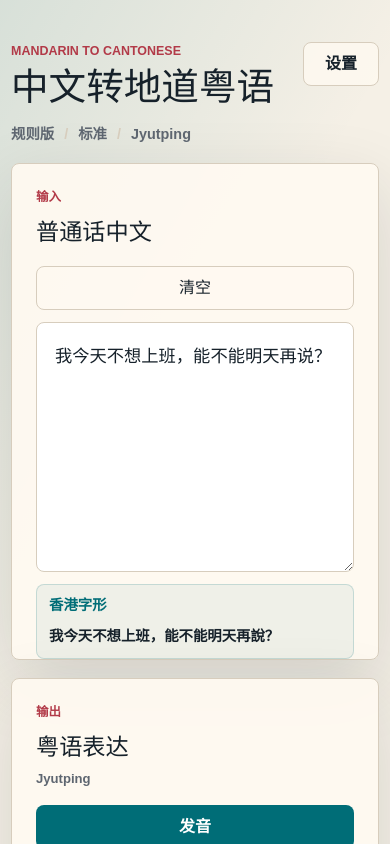
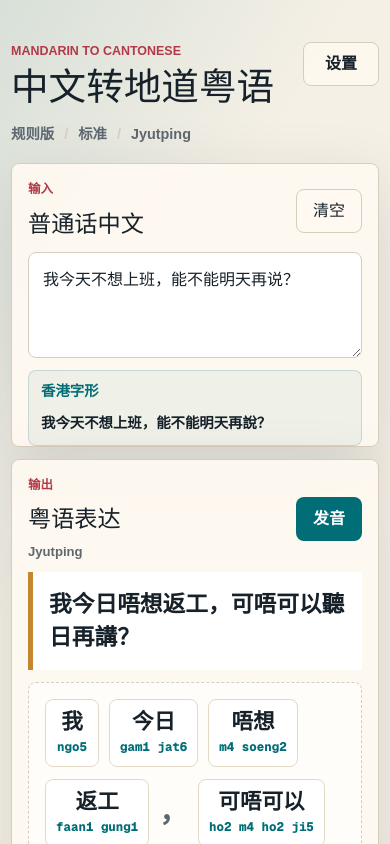
Before and after one commit to bearbearbear/CantoneseToolkit, a Next.js app: page / in a window 390 px wide. Shown: the top 844 px of the page. Built offline with nearby package versions, Linux system fonts and the light colour scheme.

Commit message:
Compact mobile conversion layout

```diff
--- a/app/globals.css
+++ b/app/globals.css
@@ -579,22 +579,43 @@ textarea:focus {
     margin-top: 12px;
   }
 
-  .panel-heading {
-    align-items: flex-start;
-    flex-direction: column;
+  .tool-grid {
+    gap: 12px;
   }
 
-  .ghost-button,
-  .speak-button {
-    width: 100%;
+  .panel-heading {
+    min-height: 76px;
+    padding: 16px 16px 10px;
+  }
+
+  textarea {
+    width: calc(100% - 32px);
+    height: calc(3 * 1.6em + 30px);
+    min-height: calc(3 * 1.6em + 30px);
+    margin: 0 16px;
+    padding: 14px;
+    font-size: 1rem;
+    line-height: 1.6;
   }
 
   .standardization-preview {
     grid-template-columns: 1fr;
+    margin-right: 16px;
+    margin-left: 16px;
   }
 
   .cantonese-output {
+    margin-right: 16px;
+    margin-bottom: 12px;
+    margin-left: 16px;
+    padding: 16px;
     font-size: 1.42rem;
+  }
+
+  .jyutping-box {
+    margin-right: 16px;
+    margin-left: 16px;
+    padding: 16px;
   }
 
   .settings-layer {
```
Also changed, not shown: 1 other file (tests, documents, lock files or other folders).
